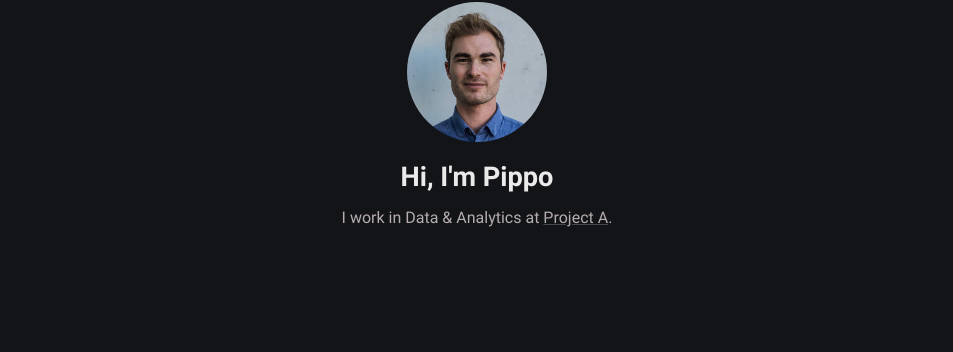
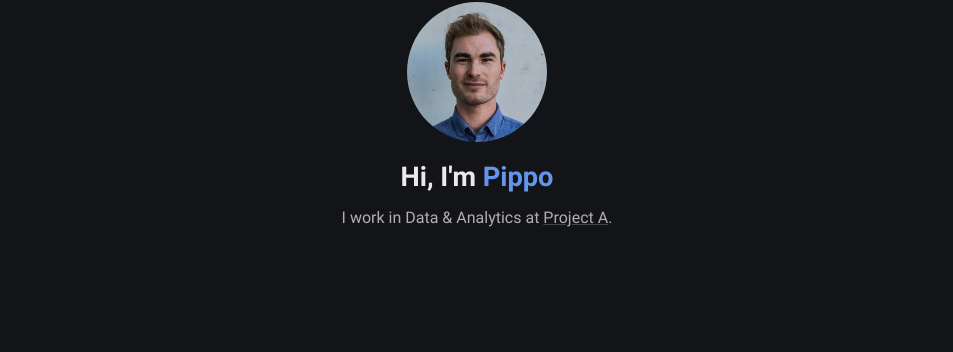
Before and after one commit to pippowie/pippowie.github.io, a Jekyll site: the page built from index.md, in a window 1280 px wide. Shown: the part 166-518 px from the top of the page, without its empty margins (163-1116 px from the left). Built offline with Jekyll 4.4.1, drawn with Linux system fonts in a browser that asks for light colours.

Commit message:
author.html: changed

```diff
--- a/_includes/author.html
+++ b/_includes/author.html
@@ -4,6 +4,6 @@
     src="{{ site.author.avatar }}"
     alt="{{ site.author.username }}"
   />
-  <h2 class="author-name">Hi, I'm <span style="color: ;">{{ site.author.name }}<span></h2>
+  <h2 class="author-name">Hi, I'm <span style="color: cornflowerblue;">{{ site.author.name }}<span></h2>
   <p class="author-bio">{{ site.author.bio }}</p>
 </div>
```
